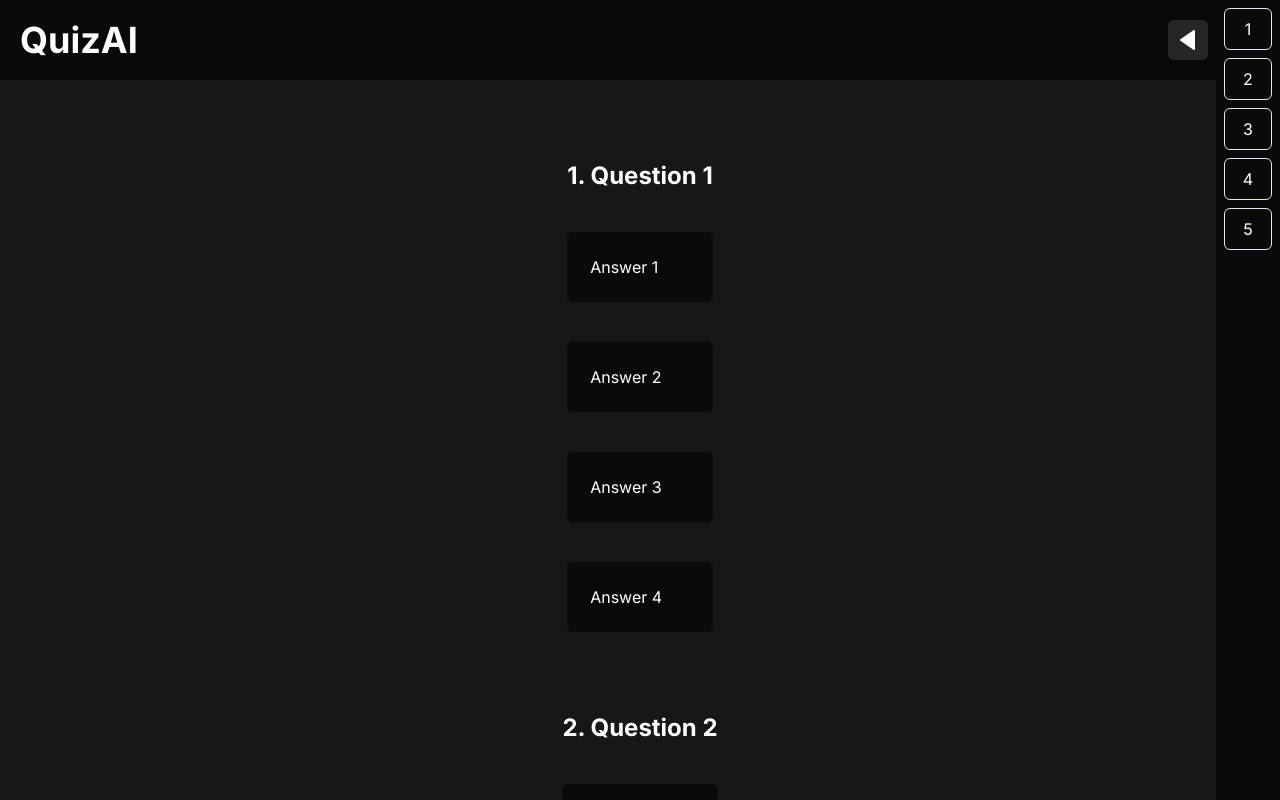
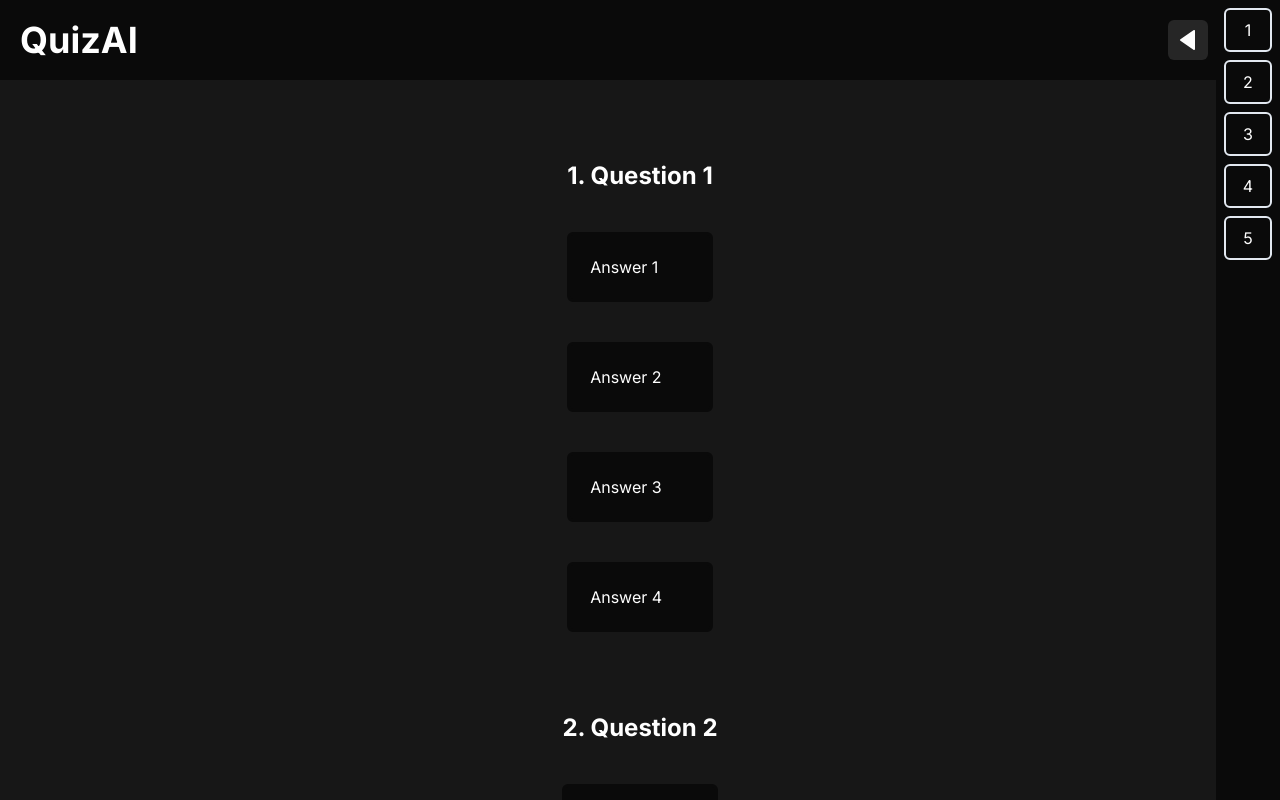
Before and after one commit to FerLRT/QuizCraft, a Next.js app: page /exam in a window 1280 px wide. Shown: the top 800 px of the page. Built offline with nearby package versions, Linux system fonts and the light colour scheme.

Commit message:
Fixed colors when user repeats a test

```diff
--- a/src/app/exam/page.tsx
+++ b/src/app/exam/page.tsx
@@ -70,6 +70,7 @@ export default function Exam() {
             mark={mark}
             setIsSubmit={setIsSubmit}
             time={formatTime(timeElapsed)}
+            setAnsweredQuestions={setAnsweredQuestions}
           ></Result>
         ) : (
           <MyButton handleOnClick={handleOnClick}>Submit Answers!</MyButton>
--- a/src/components/index.tsx
+++ b/src/components/index.tsx
@@ -46,8 +46,8 @@ export default function Index({
                 onClick={handleLinkClick}
                 className={`index-number p-2 border m-1 rounded-md flex justify-center items-center ${
                   answeredQuestions.has(key)
-                    ? "border-blue-500"
-                    : "bg-white-500"
+                    ? "border-2 border-blue-500"
+                    : "border-2 bg-white-500"
                 } hover:bg-neutral-900`}
                 style={{
                   wordBreak: "break-all",
--- a/src/components/result.tsx
+++ b/src/components/result.tsx
@@ -7,10 +7,12 @@ export default function Result({
   mark,
   setIsSubmit,
   time,
+  setAnsweredQuestions,
 }: {
   mark: number;
   setIsSubmit: Dispatch<SetStateAction<boolean>>;
   time: string;
+  setAnsweredQuestions: Dispatch<SetStateAction<Set<string>>>;
 }) {
   const handleOnClickReview = () => {
     window.scrollTo({ top: 0 });
@@ -28,6 +30,7 @@ export default function Result({
     });
 
     setIsSubmit(false);
+    setAnsweredQuestions(new Set());
     window.scrollTo({ top: 0 });
   };
 
```
